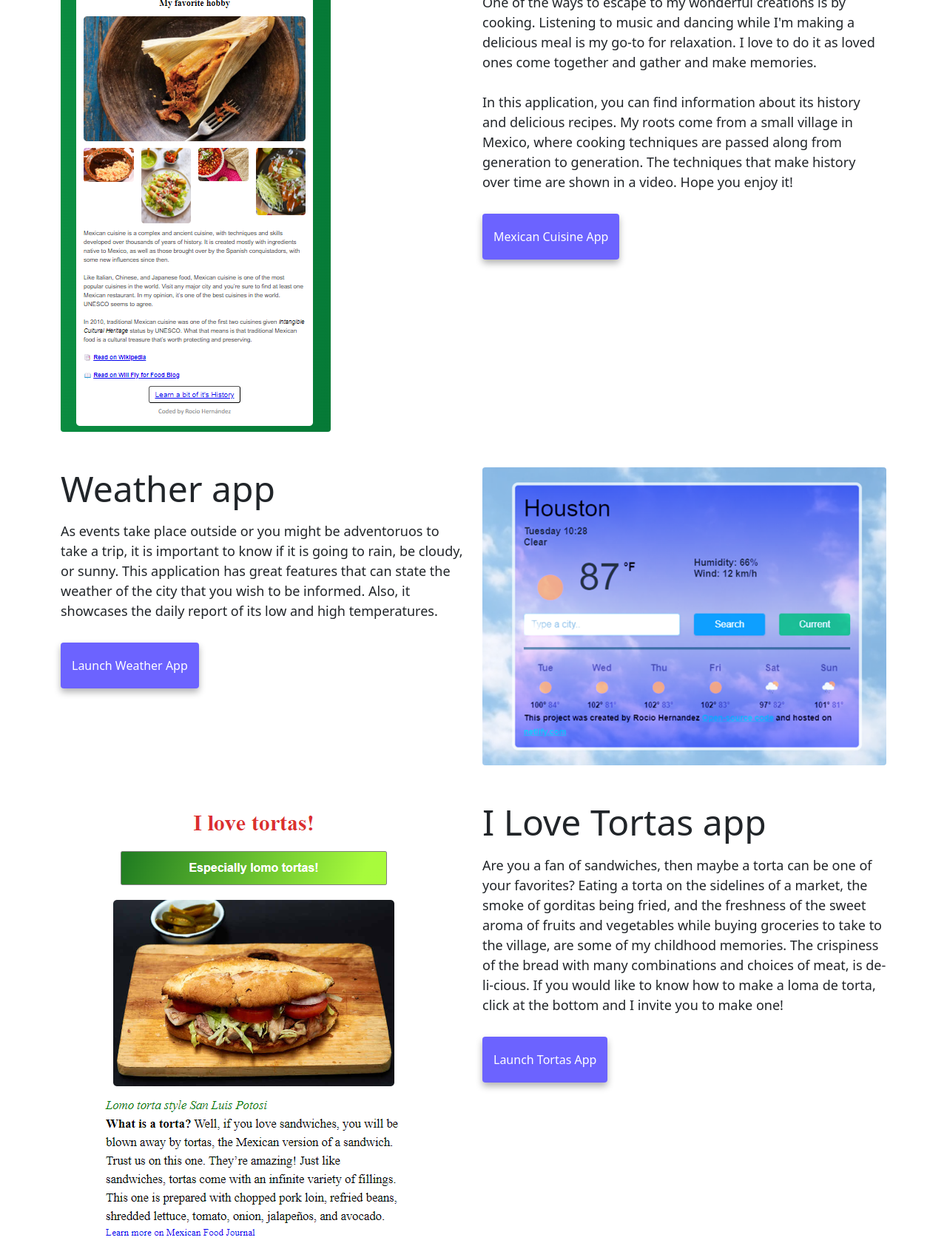
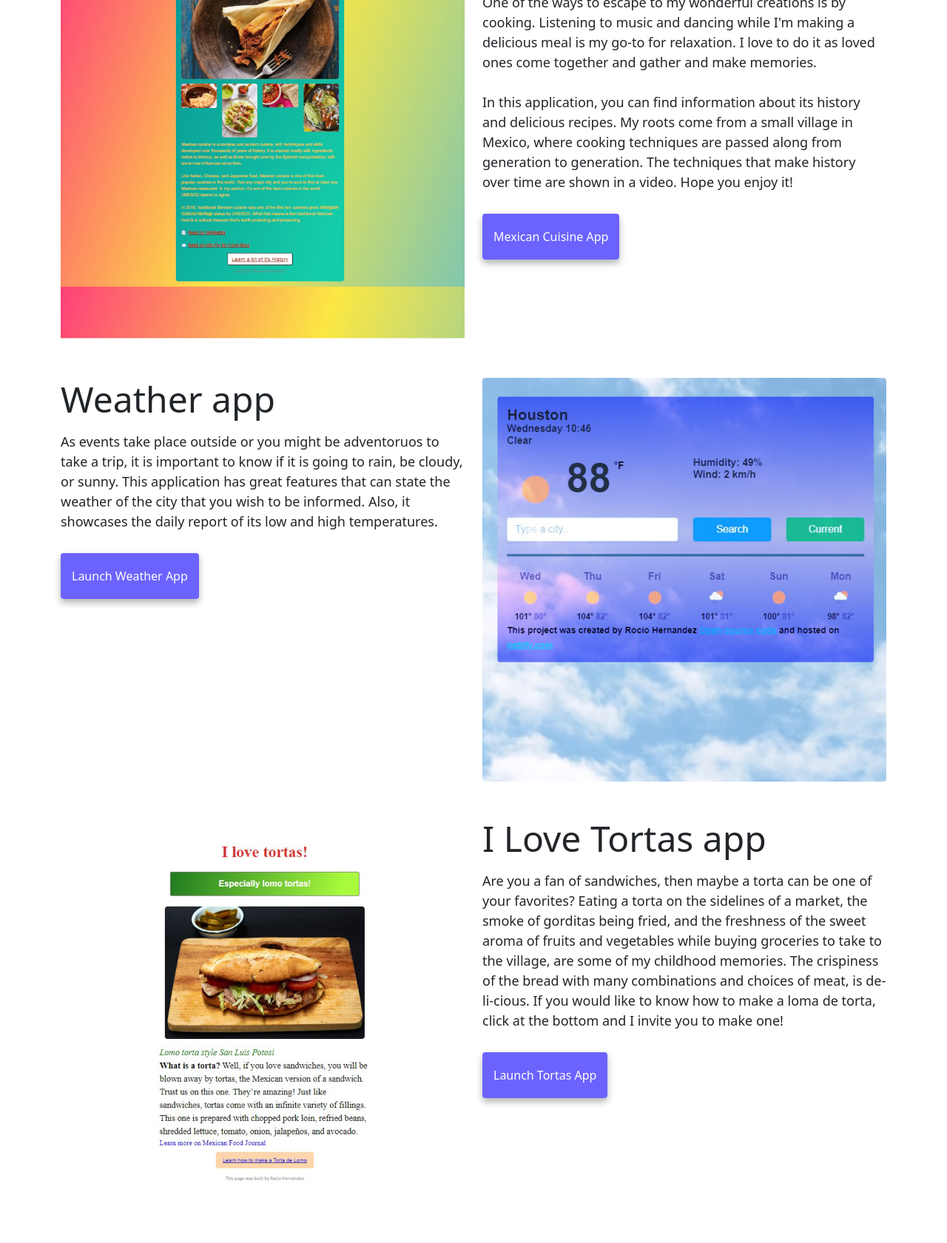
Before and after one commit to rociohleija/Front-End-Rocio-Hernandez, a website: page index.html in a window 1280 px wide. Shown: the part 579-2260 px from the top of the page at 74% size. After the commit the page ends 2230 px from the top, so only its background shows below. Drawn offline with nearby package versions, Linux system fonts and the light colour scheme.

Commit message:
Change images from png to jpg

```diff
--- a/index.html
+++ b/index.html
@@ -53,7 +53,7 @@
       </div>
     </nav>
     <h2 class="text-center">👋 Hi I am</h2>
-    <h1 class="text-center" class="special-heading">Rocio Hernandez</h1>
+    <h1 class="text-center">Rocio Hernandez</h1>
     <h3 class="text-center">🇫🇷 Front-end developer/Bilingual Educator, based in US</h3>
     <div class="navigation-links mb-5">
       <a href="about.html#contact" class="primary-link">Contact me</a>
@@ -62,7 +62,7 @@
     <div class="container">
       <div class="row">
         <div class="col-md-6">
-          <img src="images/mexican-cuisine.png" class="img-fluid rounded" />
+          <img src="images/mexican-cuisine.jpg" class="img-fluid rounded" />
         </div>
         <div class="col-md-6">
           <h2 class="mb-3">Mexican Cuisine App</h2>
@@ -99,12 +99,12 @@
           </div>
         </div>
         <div class="col-md-6">
-          <img src="images/weather-app.png" class="img-fluid rounded" />
+          <img src="images/weather-app.jpg" class="img-fluid rounded" />
         </div>
       </div>
       <div class="row mt-5">
         <div class="col-md-6">
-          <img src="images/torta-de-lomo.png" class="img-fluid rounded" />
+          <img src="images/torta-de-lomo.jpg" class="img-fluid rounded" />
         </div>
         <div class="col-md-6">
           <h2 class="mb-3">I Love Tortas app</h2>
```
